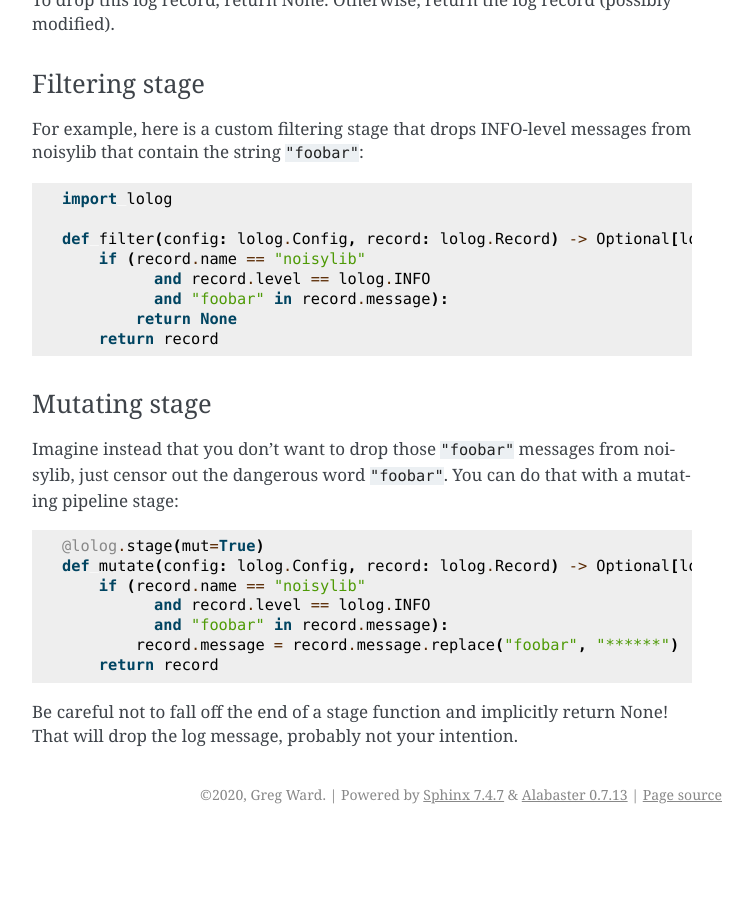
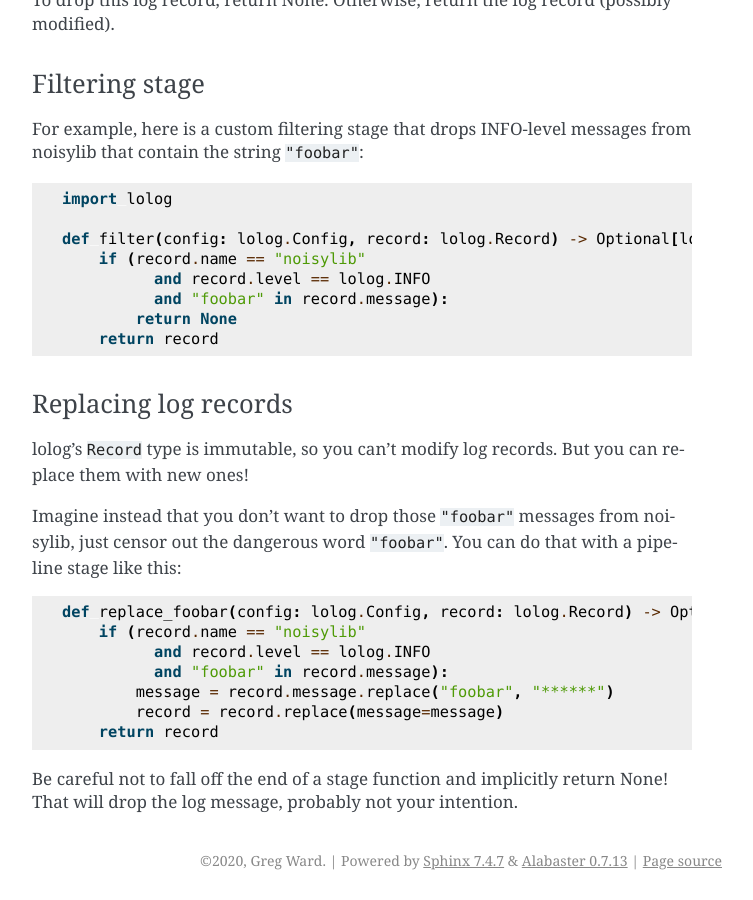
Before and after one commit to gward/lolog, a Sphinx documentation site: the page built from doc/usage-python.rst, in a window 1280 px wide and 900 px high, scrolled down 3668 px. Shown: the whole window, without its empty margins (388-1141 px from the left). Built offline with Sphinx 7.4.7, drawn with Linux system fonts in a browser that asks for light colours; before the commit the page ends 4502 px from its top, so only the background shows below that; some of the changed text lies outside the part shown.

Commit message:
Fix docs to accurately describe replacing (not mutating) log records

```diff
--- a/doc/usage-python.rst
+++ b/doc/usage-python.rst
@@ -212,22 +212,24 @@ that contain the string ``"foobar"``::
             return None
         return record
 
-Mutating stage
-++++++++++++++
+Replacing log records
++++++++++++++++++++++
+
+lolog's ``Record`` type is immutable, so you can't modify log records.
+But you can replace them with new ones!
 
 Imagine instead that you don't want to drop those ``"foobar"`` messages from noisylib,
 just censor out the dangerous word ``"foobar"``.
-You can do that with a mutating pipeline stage::
+You can do that with a pipeline stage like this::
 
-    @lolog.stage(mut=True)
-    def mutate(config: lolog.Config, record: lolog.Record) -> Optional[lolog.Record]:
+    def replace_foobar(config: lolog.Config, record: lolog.Record) -> Optional[lolog.Record]:
         if (record.name == "noisylib"
               and record.level == lolog.INFO
               and "foobar" in record.message):
-            record.message = record.message.replace("foobar", "******")
+            message = record.message.replace("foobar", "******")
+            record = record.replace(message=message)
         return record
 
 Be careful not to fall off the end
 of a stage function and implicitly return None!
-That will drop the log message,
-probably not your intention.
+That will drop the log message, probably not your intention.
```
Also changed, not shown: README.md (+1 -1 lines).
